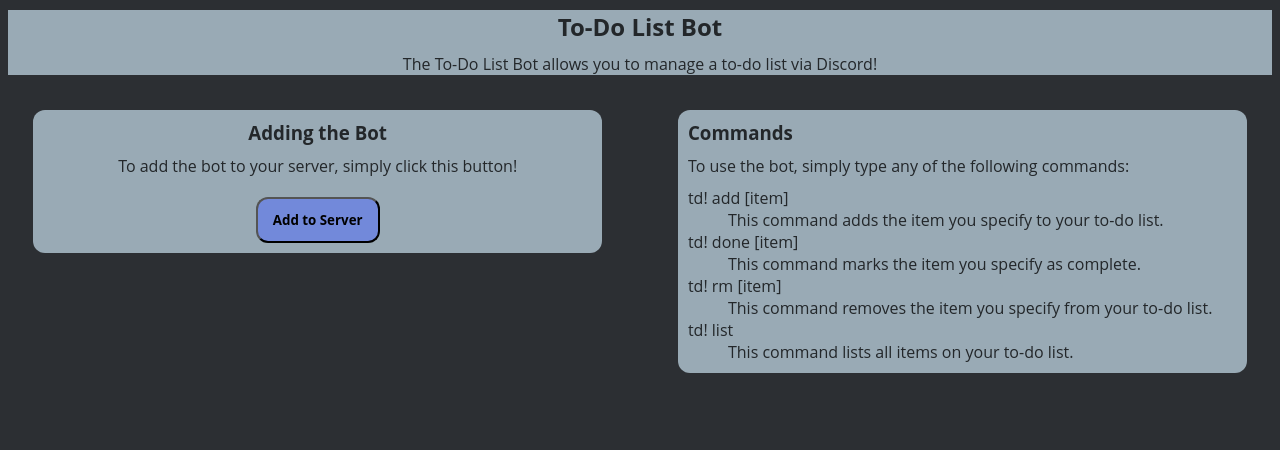
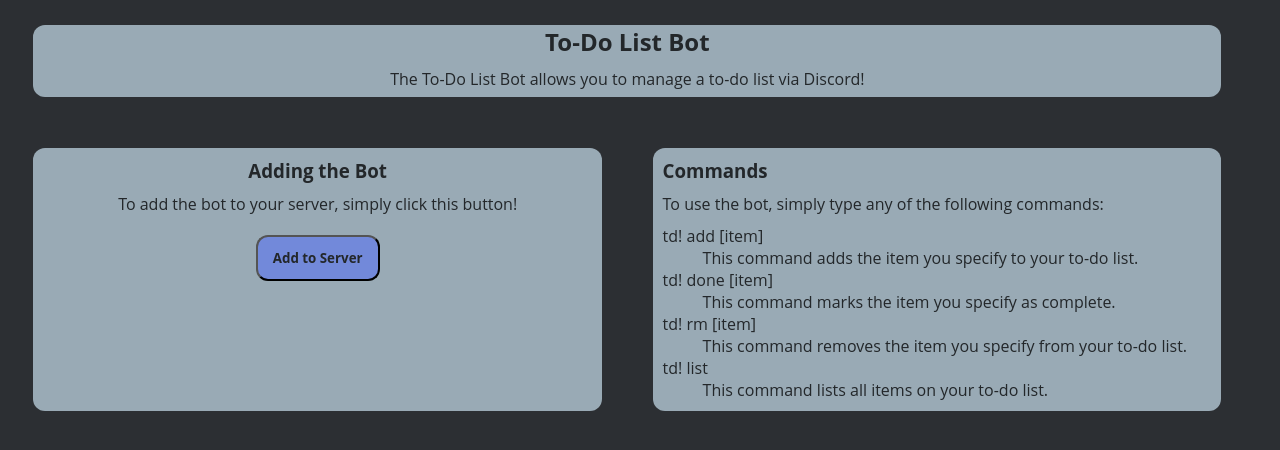
Before and after one commit to lzhou03/To-Do-List-Bot, a website: page index.html in a window 1280 px wide. Drawn offline with Linux system fonts and the light colour scheme.

Commit message:
First usable CSS version

```diff
--- a/website-docs/mystyle.css
+++ b/website-docs/mystyle.css
@@ -7,9 +7,15 @@
 }
 header {
   text-align: center;
-  background-color: #99aab5;
+  width: 94%
 }
-div {
+header p {
+  padding-bottom: 7px
+}
+main {
+  display: flex;
+}
+header, div {
   background-color: #99aab5;
   border-radius: 12px;
   margin: 2%;
@@ -27,6 +33,7 @@
   border-radius: 12px;
   text-align: center;
   padding: 12px 15px;
+  color: #23272a;
   background-color: #7289da;
   float: none;
   font-weight: bold;
```
